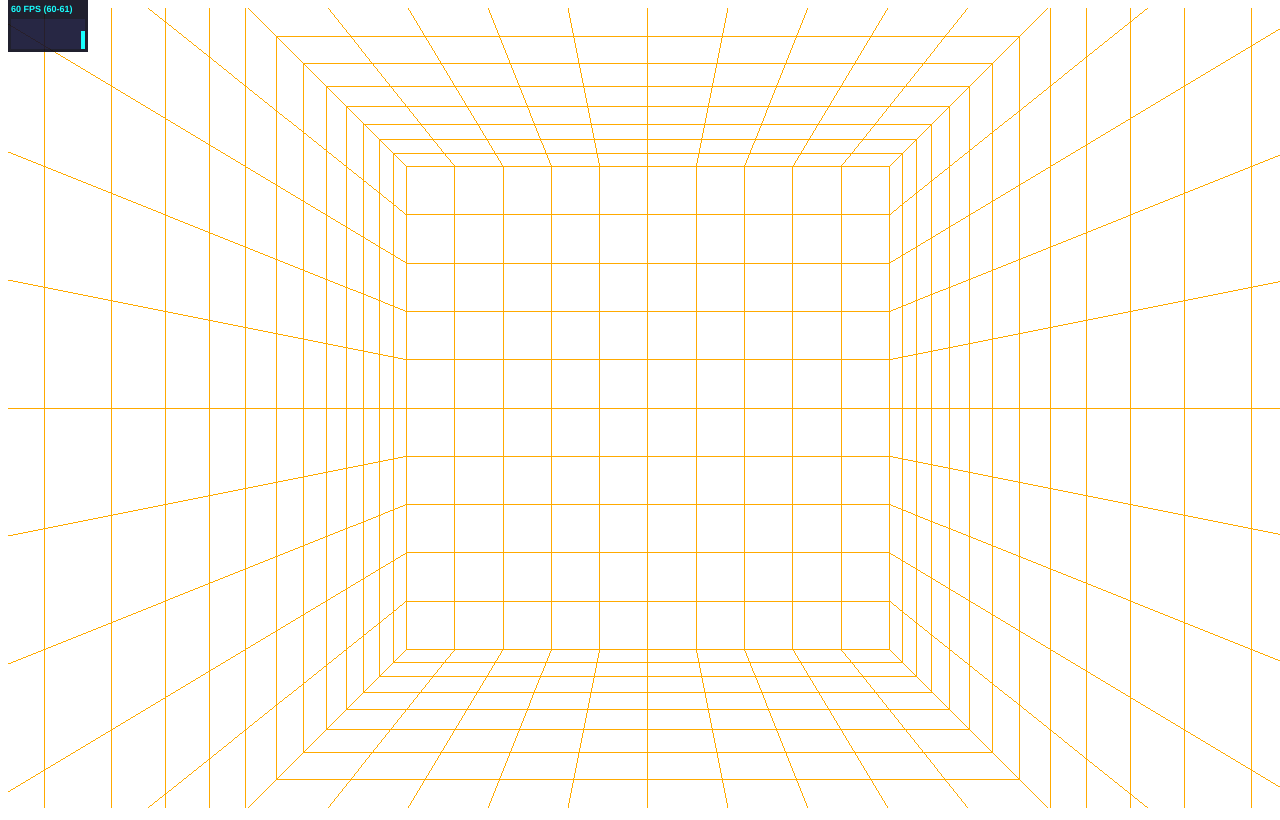
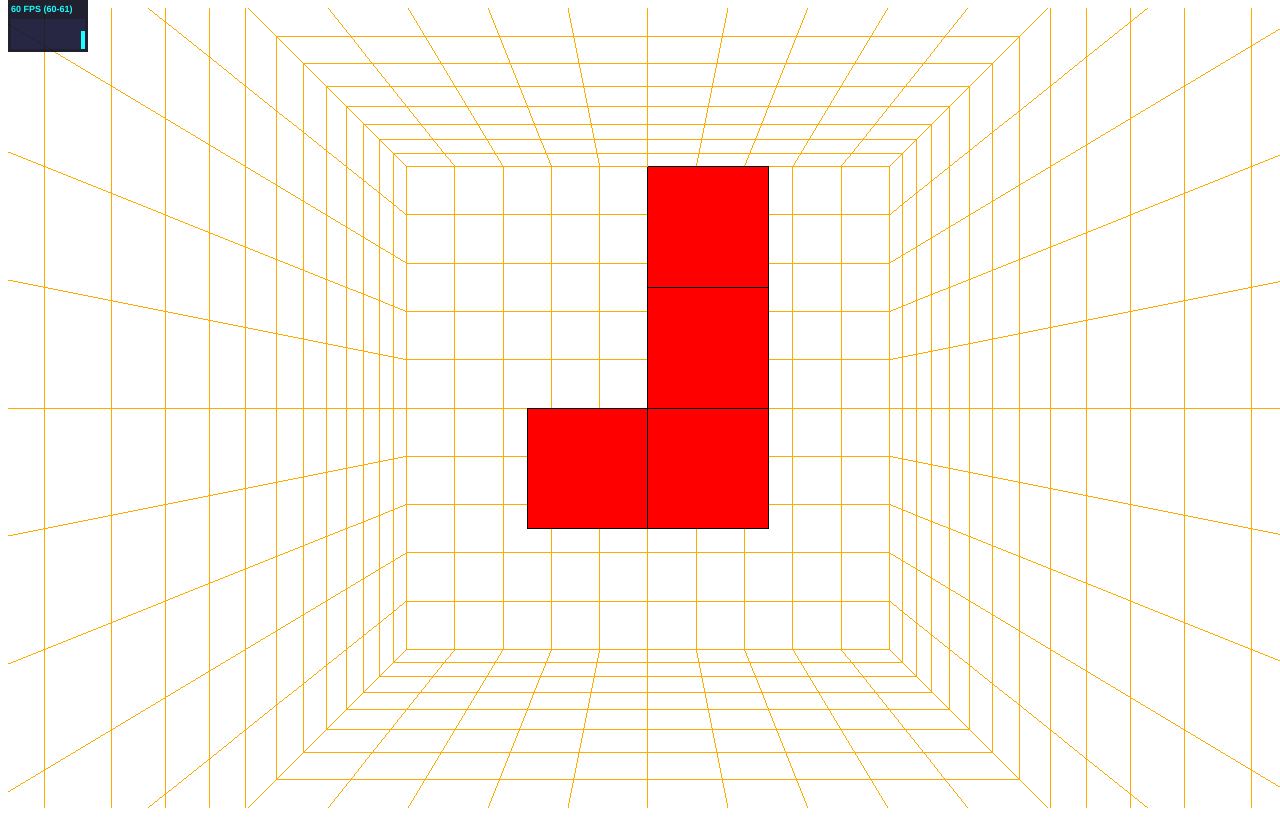
Before and after one commit to fridek/Threejs-Tetris, a plain HTML site: page index.html in a window 1280 px wide. Drawn offline with Linux system fonts and the light colour scheme.

Commit message:
moving blocks, different types

```diff
--- a/index.html
+++ b/index.html
@@ -3,9 +3,10 @@
   <head>
     <title></title>
     <meta http-equiv="Content-Type" content="text/html; charset=utf-8"/>
-	<script src="js/Three.js"></script>
-	<script src="js/Stats.js"></script>
+	<script type="text/javascript" src="js/Three.js"></script>
+	<script type="text/javascript" src="js/Stats.js"></script>
 	<script type="text/javascript" src="js/tetris.js"></script>
+	<script type="text/javascript" src="js/tetris.block.js"></script>
 	</head>
   <body onload="Tetris.start()">
   </body>
--- /dev/null
+++ b/js/tetris.block.js
@@ -0,0 +1,98 @@
+
+Tetris.Block = {};
+
+/**
+* Shapes are fitted in minimal number of arrays, in one Z-axis-aligned slice
+*/
+Tetris.Block.shapes = [
+	[
+		[1,1],
+		[0,1],
+		[0,1]
+	],
+	[
+		[1,1,1,1]
+	],
+	[
+		[1,1],
+		[1,1]
+	],
+	[
+		[1,0],
+		[1,1],
+		[1,0]
+	],
+	[
+		[1,0],
+		[1,1],
+		[0,1]
+	]
+];
+
+Tetris.Block.position = {};
+Tetris.Block.rotation = {};
+
+Tetris.Block.generate = function() {
+	var geometry, tmpGeometry;
+
+	var type = Math.floor(Math.random()*(Tetris.Block.shapes.length));
+	var shape = Tetris.Block.shapes[type];
+	console.log(type, shape, shape.length, shape[0].length);
+
+	for(var y = 0 ; y < shape.length; y++) {
+		for(var x = 0 ; x < shape[0].length; x++) {
+			if(shape[y][x] == 0) continue;
+
+			if(!geometry) {
+				geometry = new THREE.CubeGeometry( Tetris.blockSize, Tetris.blockSize, Tetris.blockSize);
+			} else {
+				tmpGeometry = new THREE.Mesh(new THREE.CubeGeometry( Tetris.blockSize, Tetris.blockSize, Tetris.blockSize));
+				tmpGeometry.position.x = Tetris.blockSize * x;
+				tmpGeometry.position.y = Tetris.blockSize * y;
+				THREE.GeometryUtils.merge(geometry, tmpGeometry);
+			}
+		}
+	}
+
+	Tetris.Block.mesh = THREE.SceneUtils.createMultiMaterialObject(geometry, [
+		new THREE.MeshBasicMaterial({color: 0x000000, shading: THREE.FlatShading, wireframe: true, transparent: true}),
+		new THREE.MeshBasicMaterial({color: 0xff0000})
+	]);
+
+	// initial position
+	Tetris.Block.mesh.position.x = (4 - Tetris.boundingBoxConfig.splitX/2)*Tetris.blockSize + Tetris.blockSize/2;
+	Tetris.Block.position.x = 4;
+	Tetris.Block.mesh.position.y = (4 - Tetris.boundingBoxConfig.splitY/2)*Tetris.blockSize + Tetris.blockSize/2;
+	Tetris.Block.position.y = 4;
+	Tetris.Block.mesh.position.z = (15 - Tetris.boundingBoxConfig.splitZ/2)*Tetris.blockSize + Tetris.blockSize/2;
+	Tetris.Block.mesh.overdraw = true;
+
+	Tetris.scene.add(Tetris.Block.mesh);
+}
+
+Tetris.Block.stepForward = function() {
+	Tetris.Block.mesh.position.z -= Tetris.blockSize;
+
+	// return hit the bottom
+}
+
+Tetris.Block.move = function(x,y) {
+	Tetris.Block.mesh.position.x += x;
+	Tetris.Block.position.x += x>0?1:-1;
+	Tetris.Block.mesh.position.y += y;
+	Tetris.Block.position.y += y>0?1:-1;
+}
+
+/**
+* call when hits the floor and should be transformed to static blocks
+*/
+Tetris.Block.petrify = function() {
+
+}
+
+Tetris.Block.hitBottom = function() {
+	this.petrify();
+
+	Tetris.scene.removeObject(Tetris.Block.mesh);
+	Tetris.Block.generate();
+}
--- a/js/tetris.js
+++ b/js/tetris.js
@@ -79,13 +79,31 @@ Tetris.start = function() {
 	Tetris.stats.domElement.style.top = '0px';
 	document.body.appendChild( Tetris.stats.domElement );
 
-	Tetris.addCameraListeners();
+	Tetris.Block.generate();
+
 	Tetris.animate();
 };
 
+Tetris.gameStepTime = 1000;
+
+Tetris.frameTime = 0; // ms
+Tetris.cumulatedFrameTime = 0; // ms
+Tetris._lastFrameTime = Date.now(); // timestamp
+
 Tetris.animate = function() {
-	Tetris.camera.rotation.x = Tetris.orbitX;
-	Tetris.camera.rotation.y = Tetris.orbitY;
+//	Tetris.camera.rotation.x = Tetris.orbitX;
+//	Tetris.camera.rotation.y = Tetris.orbitY;
+
+	var time = Date.now();
+	Tetris.frameTime = time - Tetris._lastFrameTime;
+	Tetris._lastFrameTime = time;
+	Tetris.cumulatedFrameTime += Tetris.frameTime;
+
+	while(Tetris.cumulatedFrameTime > Tetris.gameStepTime) {
+		Tetris.cumulatedFrameTime -= Tetris.gameStepTime;
+
+		Tetris.Block.stepForward();
+	}
 
 	Tetris.renderer.render(Tetris.scene, Tetris.camera);
 
@@ -93,6 +111,10 @@ Tetris.animate = function() {
 
 	window.requestAnimationFrame(Tetris.animate);
 }
+
+
+// nice test:
+//var i = 0, j = 0, k = 0, interval = setInterval(function() {if(i==10) {i=0;j++;} if(j==10) {j=0;k++;} if(k==10) {clearInterval(interval); return;} Tetris.addStaticBlock(i,j,k); i++;},30)
 
 Tetris.staticBlocks = [];
 Tetris.zColors = [
@@ -111,11 +133,32 @@ Tetris.addStaticBlock = function(x,y,z) {
 	mesh.position.y = (y - Tetris.boundingBoxConfig.splitY/2)*Tetris.blockSize + Tetris.blockSize/2;
 	mesh.position.z = (z - Tetris.boundingBoxConfig.splitZ/2)*Tetris.blockSize + Tetris.blockSize/2;
 	mesh.overdraw = true;
+
 	Tetris.scene.add(mesh);
-
 	Tetris.staticBlocks[x][y][z] = mesh;
 };
 
+window.addEventListener('keypress', function (event) {
+	switch(event.keyCode) {
+		case 119:
+			Tetris.Block.move(0, Tetris.blockSize);
+			break;
+		case 115:
+			Tetris.Block.move(0, -1*Tetris.blockSize);
+			break;
+		case 100:
+			Tetris.Block.move(Tetris.blockSize, 0);
+			break;
+		case 97:
+			Tetris.Block.move(-1*Tetris.blockSize, 0);
+			break;
+	}
+}, false);
+
+/**
+* for debug, may be removed
+*/
+/*
 Tetris.addCameraListeners = function() {
 	var moving = false. lastx = 0; lastY = 0, self = this;
 	self.orbitX = 0;
@@ -177,6 +220,6 @@ Tetris.addCameraListeners = function() {
 				break;
 		}
 	}, false);
+
 }
-
-//var i = 0, j = 0, k = 0, interval = setInterval(function() {if(i==10) {i=0;j++;} if(j==10) {j=0;k++;} if(k==10) {clearInterval(interval); return;} Tetris.addStaticBlock(i,j,k); i++;},30)
+*/
```
